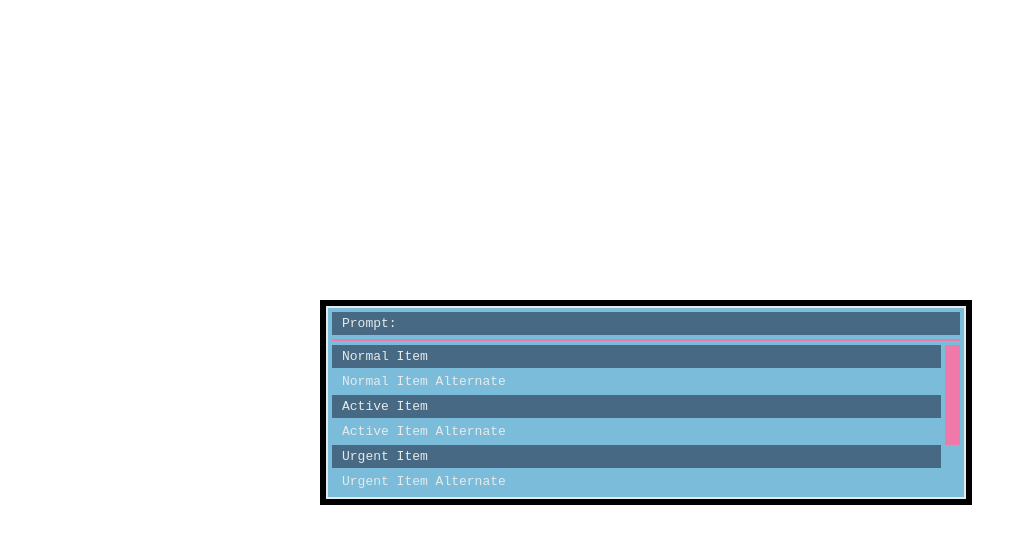
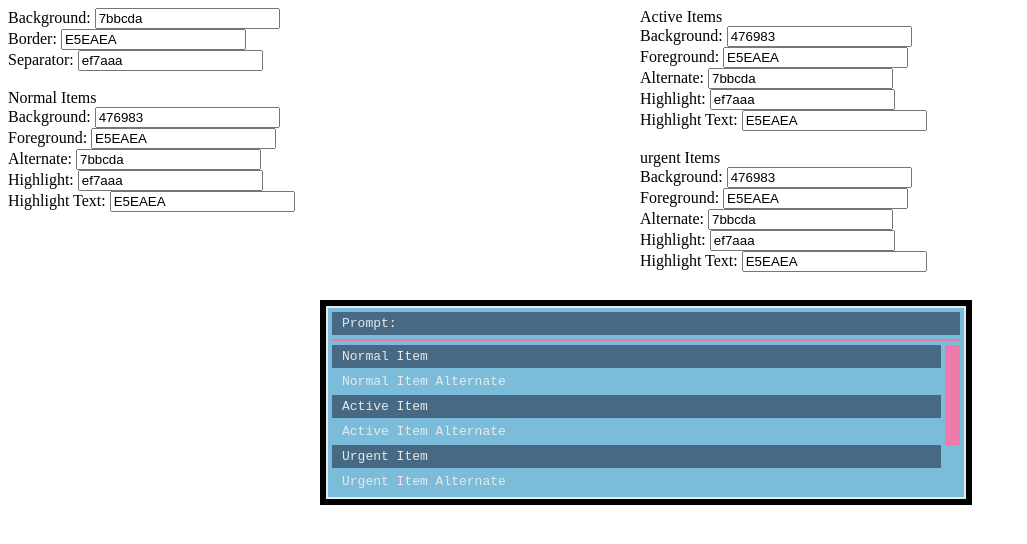
Before and after one commit to sydneybrokeit/roficolors, a plain HTML site: page index.html in a window 1280 px wide. Shown: the whole page, without its empty margins (0-1027 px from the left). Drawn offline with Linux system fonts and the light colour scheme.

Commit message:
Added color selector bars.  Not linked yet.

```diff
--- a/index.html
+++ b/index.html
@@ -1,6 +1,7 @@
 <html>
   <head>
     <title>ROFI.colors</title>
+    <script src="scripts/jscolor.min.js"></script>
     <link rel="stylesheet" type="text/css" href="styles/style.css">
   </head>
   <body>
@@ -45,5 +46,35 @@
         <span class="clear" />
       </div>
     </div>
+    <div class="colorbars">
+      <div class="colorleft">
+        Background: <input class="jscolor" id="bgselect" value="7bbcda"><br />
+        Border: <input class="jscolor" id="borderselect" value="E5EAEA"><br />
+        Separator: <input class="jscolor" id="separatorselect" value="ef7aaa"><br />
+        <br />
+        Normal Items<br />
+        Background: <input class="jscolor" id="normalbgselect" value="476983"><br />
+        Foreground: <input class="jscolor" id="normalfgselect" value="E5EAEA"><br />
+        Alternate: <input class="jscolor" id="normalaltselect" value="7bbcda"><br />
+        Highlight: <input class="jscolor" id="normalhlbgselect" value="ef7aaa"><br />
+        Highlight Text: <input class="jscolor" id="normalhlfgselect" value="E5EAEA"><br />
+      </div>
+      <div class="colorright">
+        Active Items<br />
+        Background: <input class="jscolor" id="activebgselect" value="476983"><br />
+        Foreground: <input class="jscolor" id="activefgselect" value="E5EAEA"><br />
+        Alternate: <input class="jscolor" id="activealtselect" value="7bbcda"><br />
+        Highlight: <input class="jscolor" id="activehlbgselect" value="ef7aaa"><br />
+        Highlight Text: <input class="jscolor" id="activehlfgselect" value="E5EAEA"><br />
+        <br />
+        urgent Items<br />
+        Background: <input class="jscolor" id="urgentbgselect" value="476983"><br />
+        Foreground: <input class="jscolor" id="urgentfgselect" value="E5EAEA"><br />
+        Alternate: <input class="jscolor" id="urgentaltselect" value="7bbcda"><br />
+        Highlight: <input class="jscolor" id="urgenthlbgselect" value="ef7aaa"><br />
+        Highlight Text: <input class="jscolor" id="urgenthlfgselect" value="E5EAEA"><br />
+      </div>
+
+    </div>
   </body>
 </html>
--- a/styles/style.scss
+++ b/styles/style.scss
@@ -120,3 +120,17 @@ div.itembox div:last-child {
 .clear {
   clear: both; display: block;
 }
+
+.colorbars {
+  width: 100%;
+}
+
+.colorleft {
+  float: left;
+  width: 50%;
+}
+
+.colorright {
+  float: right;
+  width: 50%;
+}
```
Also changed, not shown: styles/style.css, 1 other file.
